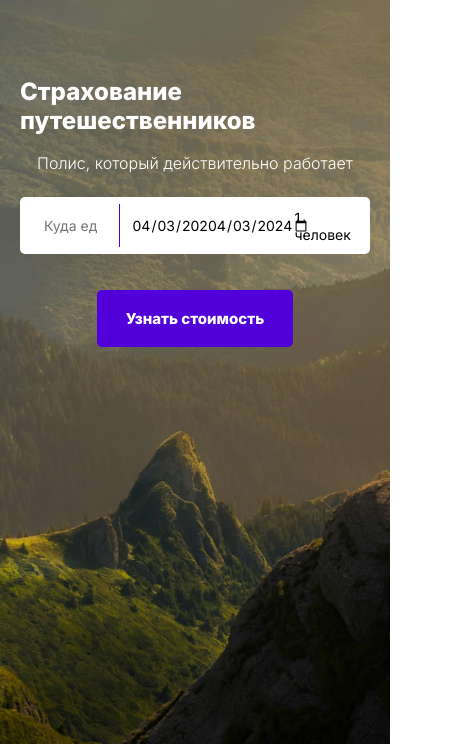
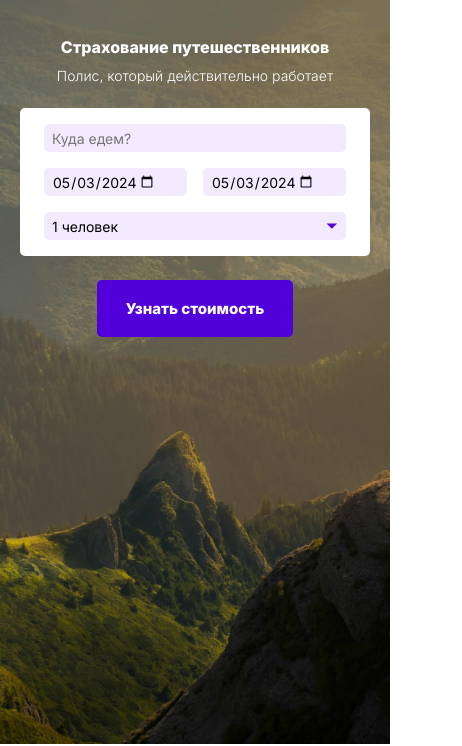
Before and after one commit to kn1xoh/trip-website, a website: page src/index.html in a window 390 px wide. Shown: the part 100-846 px from the top of the page, 462 px wide, since content can reach past the window. Drawn offline with Linux system fonts and the light colour scheme.

Commit message:
add all adaptive for index.html

```diff
--- a/src/js/main.js
+++ b/src/js/main.js
@@ -49,7 +49,7 @@ inputDate.forEach((input) => {
 function currentDate() {
   const now = new Date();
   const year = now.getFullYear();
-  const month = `${now.getMonth()}`.padStart(2, 0);
+  const month = `${now.getMonth() + 1}`.padStart(2, 0);
   const date = `${now.getDate()}`.padStart(2, 0);
   const currentInput = `${year}-${month}-${date}`;
 
@@ -206,5 +206,7 @@ burger.addEventListener("click", () => {
   // Убирает прокрутку при расскрытом меню бургера
   if (burger.classList.contains("burger--active")) {
     document.querySelector("body").style.overflowY = "hidden";
+  } else {
+    document.querySelector("body").style.overflowY = "scroll";
   }
 });
--- a/src/sass/_base.sass
+++ b/src/sass/_base.sass
@@ -3,6 +3,7 @@ $color-blue: #5200D9
 $color-blue-light: #E4D4FF
 $color-dark: #11002D
 $color-back: rgba(82, 0, 217, 0.1)
+$color-blue-mobile: #F2EAFF
 
 @import url('https://fonts.googleapis.com/css2?family=Inter:wght@100..900&display=swap')
 
--- a/src/sass/_burger-menu.sass
+++ b/src/sass/_burger-menu.sass
@@ -16,12 +16,13 @@
         width: 50%
 
 .burger-menu
-    display: none
     position: fixed
     width: 100%
     height: 100%
     background: black
     padding: 28px 20px
+    transform: translateY(-100%)
+    transition: 0.3s
     z-index: 10
 
 .burger--active
@@ -29,4 +30,4 @@
         transform: translateX(0)
 
 .burger-menu--active
-    display: block
+    transform: translateY(0)
--- a/src/sass/_filter.sass
+++ b/src/sass/_filter.sass
@@ -1,4 +1,5 @@
 .filter
+    position: relative
     display: flex
     align-items: center
     width: 100%
@@ -10,12 +11,23 @@
         padding: 0 24px
     @include adaptive(medium)
         height: 57px
+    @include adaptive(small)
+        display: grid
+        grid-template-columns: 1fr 1fr
+        grid-template-rows: repeat(3, 28px)
+        gap: 16px
+        height: 148px
+        padding: 16px 24px
     &__search-country
         position: relative
         border-right: 1px solid $color-blue
         width: 35%
         @include adaptive(large)
             width: 25%
+        @include adaptive(small)
+            grid-column: 1 / span 2
+            width: 100%
+            border: none
     &__input-country
         font-family: "Inter", sans-serif
         font-weight: 400
@@ -27,7 +39,14 @@
         @include adaptive(large)
             font-size: 16px
         @include adaptive(medium)
+            height: 30px
             font-size: 14px
+        @include adaptive(small)
+            height: 28px
+            width: 100%
+            background: $color-blue-mobile
+            padding: 8px
+            border-radius: 5px
     &__country-list
         display: none
         position: absolute
@@ -46,6 +65,11 @@
         @include adaptive(large)
             font-size: 16px
             left: -24px
+        @include adaptive(medium)
+            font-size: 14px
+        @include adaptive(small)
+            top: 30px
+            width: 70%
     &__country-item
         padding: 1.2rem 4rem
         cursor: pointer
@@ -63,6 +87,12 @@
             width: 25%
         @include adaptive(medium)
             padding: 0 12px
+        @include adaptive(small)
+            background: $color-blue-mobile
+            border-radius: 5px
+            border: none
+            padding: 0
+            width: 100%
     &__date-input
         font-family: "Inter", sans-serif
         font-weight: 400
@@ -77,6 +107,13 @@
         @include adaptive(medium)
             font-size: 14px
             width: 103px
+            height: 30px
+        @include adaptive(small)
+            height: 28px
+            background: $color-blue-mobile
+            border-radius: 5px
+            padding: 8px
+            width: 120px
     &__persons
         position: relative
         font-family: "Inter", sans-serif
@@ -89,6 +126,13 @@
         @include adaptive(medium)
             font-size: 14px
             padding-left: 24px
+        @include adaptive(small)
+            grid-column: 1 / span 2
+            width: 100%
+            height: 28px
+            background: $color-blue-mobile
+            border-radius: 5px
+            padding: 6px 8px
     &__persons-wrap
         display: flex
         justify-content: space-between
@@ -118,6 +162,9 @@
     z-index: 1
     @include adaptive(extra-large)
         padding: 15px 20px
+    @include adaptive(small)
+        top: 30px
+        width: 50%
     &__wrap
         display: flex
         justify-content: space-between
--- a/src/sass/_footer.sass
+++ b/src/sass/_footer.sass
@@ -7,6 +7,9 @@
         gap: 5.2rem
         @include adaptive(medium)
             position: relative
+        @include adaptive(small)
+            flex-direction: column
+            gap: 30px
     &__title
         margin-bottom: 1.2rem
     &__link
--- a/src/sass/_header.sass
+++ b/src/sass/_header.sass
@@ -7,6 +7,8 @@
     @include adaptive(medium)
         align-items: flex-start
         margin-bottom: 80px
+    @include adaptive(small)
+        margin-bottom: 40px
     &__icon
         width: 148px
         transform: translateY(-19px)
--- a/src/sass/_main-section.sass
+++ b/src/sass/_main-section.sass
@@ -5,18 +5,24 @@
     margin-bottom: 3.2rem
     @include adaptive(medium)
         margin-bottom: 55px
+    @include adaptive(small)
+        margin-bottom: 33px
     &__wrap
         display: flex
         flex-direction: column
         align-items: center
     &__title-1
         margin-bottom: 2rem
+        @include adaptive(small)
+            margin-bottom: 10px
     &__title-2
         margin-bottom: 4.5rem
         @include adaptive(medium)
         margin-bottom: 24px
     &__filter
         margin-bottom: 4rem
+        @include adaptive(small)
+            margin-bottom: 24px
 
 .btn-cost
     font-family: "Inter", sans-serif
--- a/src/sass/_section-about.sass
+++ b/src/sass/_section-about.sass
@@ -14,7 +14,6 @@
             padding-left: 40px
         @include adaptive(medium)
             padding-left: 20px
-
     &__flex-wrap
         display: flex
         align-items: center
@@ -22,6 +21,9 @@
             flex-direction: column
             &:not(:last-child)
                 margin-bottom: 48px
+        @include adaptive(small)
+            &:not(:last-child)
+                margin: 0
     &__title
         font-weight: 500
         position: relative
@@ -38,6 +40,12 @@
             border-right: 1px solid $color-blue
             border-bottom: 1px solid $color-blue
             z-index: 1
+            @include adaptive(extra-large)
+                width: 83px
+                height: 37px
+            @include adaptive(small)
+                width: 83px
+                height: 31px
     &__text
         max-width: 50.5rem
 
@@ -52,6 +60,7 @@
         margin-left: 33px
         width: 249px
         height: auto
+        margin: 0
 
 .about-img-2
     width: 39.9rem
@@ -64,6 +73,7 @@
         margin-right: 33px
         width: 249px
         height: auto
+        margin: 0
 
 .about-img-3
     width: 57.6rem
@@ -76,6 +86,7 @@
         margin-left: 0
         width: 292px
         height: auto
+        margin: 0
 
 .about-img-4
     width: 39.9rem
@@ -88,6 +99,7 @@
         margin-right: 33px
         width: 249px
         height: auto
+        margin: 0
 
 .about-flex-2
     transform: translateY(-8rem)
--- a/src/sass/_section-cards.sass
+++ b/src/sass/_section-cards.sass
@@ -7,6 +7,8 @@
     &__title
         text-align: center
         margin-bottom: 5.6rem
+        @include adaptive(small)
+            font-size: 20px
     &__cards-wrap
         display: grid
         grid-template-columns: repeat(4, 29.5rem)
@@ -21,6 +23,8 @@
             grid-template-rows: repeat(2, 213px)
         @include adaptive(medium)
             grid-template-columns: repeat(2, 258px)
+        @include adaptive(small)
+            grid-template-columns: repeat(1, 300px)
     &__card
         position: relative
         display: flex
--- a/src/sass/_section-countries.sass
+++ b/src/sass/_section-countries.sass
@@ -6,14 +6,16 @@
         margin-bottom: 64px
     &__container
         display: flex
-        width: 100%
         overflow: hidden
         border-top: 3px solid $color-blue
         border-bottom: 3px solid $color-blue
         padding: 4rem 0
+        @include adaptive(large)
+            padding: 32px 0
+        @include adaptive(custom-928px)
+            padding: 24px 0
     &__wrap-item
         display: flex
-        width: 200%
         animation: scrolling 25s linear infinite
     &__item
         font-family: "Inter", sans-serif
@@ -27,3 +29,5 @@
             font-size: 56px
         @include adaptive(custom-928px)
             font-size: 40px
+        @include adaptive(small)
+            font-size: 30px
--- a/src/sass/_section-reviews.sass
+++ b/src/sass/_section-reviews.sass
@@ -2,9 +2,13 @@
     margin-bottom: 20rem
     @include adaptive(custom-928px)
         margin-bottom: 150px
+    @include adaptive(small)
+        margin-bottom: 100px
     &__title
         text-align: center
         margin-bottom: 5rem
+        @include adaptive(small)
+            font-size: 20px
 
 .slider
     width: 100%
@@ -27,6 +31,8 @@
         grid-template-columns: repeat(3, 29.5rem)
     @include adaptive(custom-928px)
         grid-template-columns: repeat(2, 29.5rem)
+    @include adaptive(small)
+        grid-template-columns: 29.5rem
 
 .slider-dots
     display: flex
--- a/src/sass/_typography.sass
+++ b/src/sass/_typography.sass
@@ -7,6 +7,8 @@
         font-size: 32px
     @include adaptive(medium)
         font-size: 24px
+    @include adaptive(small)
+        font-size: 16px
 
 .title-2
     font-family: "Inter", sans-serif
@@ -17,6 +19,8 @@
         font-size: 24px
     @include adaptive(medium)
         font-size: 16px
+    @include adaptive(small)
+        font-size: 14px
 
 .title-3
     font-family: "Inter", sans-serif
@@ -26,6 +30,8 @@
     color: $color-dark
     @include adaptive(extra-large)
         font-size: 24px
+    @include adaptive(small)
+        font-size: 16px
 
 .title-4
     font-family: "Inter", sans-serif
```
Also changed, not shown: src/css/style.min.css, src/js/main.min.js.
